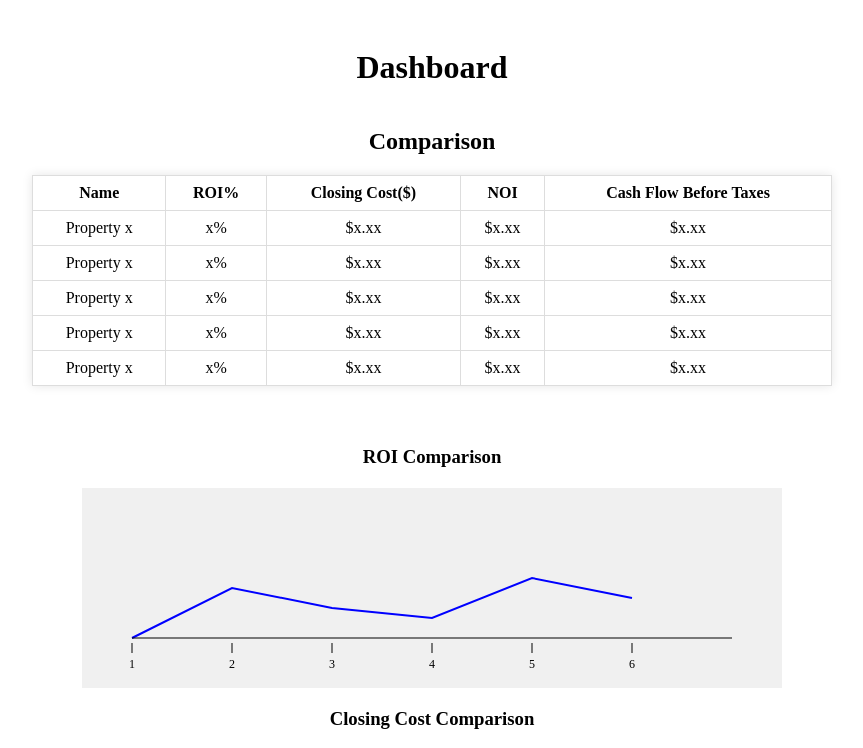
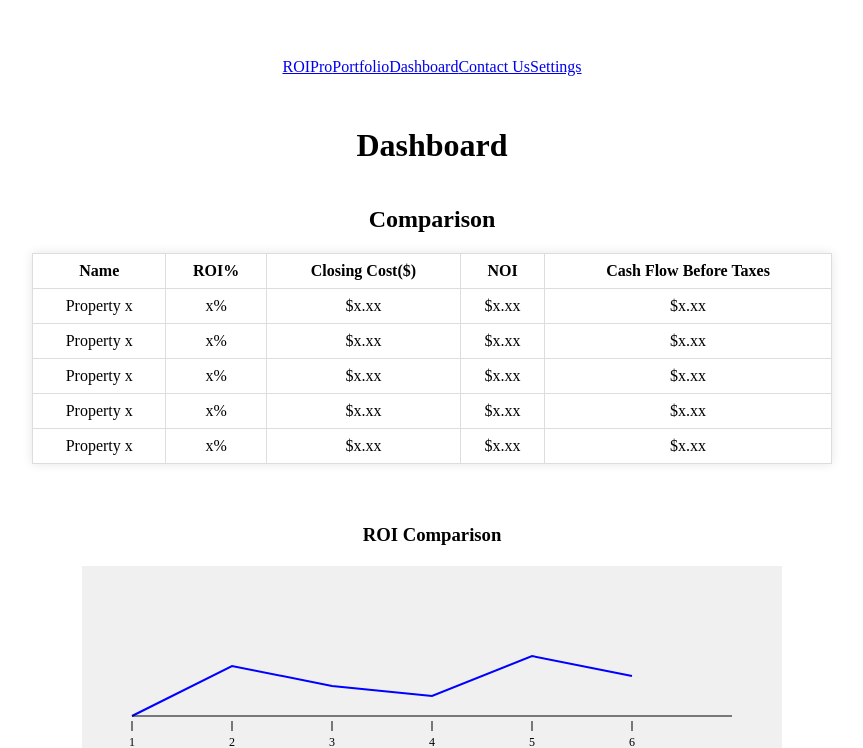
Before and after one commit to VanshZ/Capstone, a Next.js app: page /dashboard in a window 1280 px wide. Shown: the top 748 px of the page, without its empty margins (228-1091 px from the left). Built offline with nearby package versions, Linux system fonts and the light colour scheme.

Commit message:
added navbar too every page

```diff
--- a/pages/contact-us.tsx
+++ b/pages/contact-us.tsx
@@ -1,4 +1,5 @@
 import React from 'react';
+import { MainNav } from "@/components/main-nav";
 
 const Portfolio: React.FC = () => {
   const backgroundStyle = {
@@ -19,6 +20,7 @@ const Portfolio: React.FC = () => {
 
   return (
     <div style={backgroundStyle}>
+    <MainNav className="mx-6" />
       <h1>Contact Us</h1>
       <div style={textBoxStyle}>
         <p>Founders of ROIPro, contact us using our emails below!</p>
--- a/pages/dashboard.tsx
+++ b/pages/dashboard.tsx
@@ -1,5 +1,5 @@
 import React from 'react';
-
+import { MainNav } from "@/components/main-nav";
 
 const Portfolio: React.FC = () => {
   // Placeholder data structure
@@ -12,6 +12,13 @@ const Portfolio: React.FC = () => {
   });
 
   // Inline styles
+
+  const navbarStyles = {
+    display: "flex",
+    justifyContent: "center",
+    width: '100%',
+    padding: '30px'
+  }
   const containerStyles = {
     display: 'flex',
     flexDirection: 'column',
@@ -47,6 +54,9 @@ const Portfolio: React.FC = () => {
 
   return (
     <div style={containerStyles}>
+        <div style={navbarStyles}>
+            <MainNav className="mx-6" />
+        </div>
       <h1>Dashboard</h1>
       <h2>Comparison</h2>
       <table style={tableStyles}>
--- a/pages/settings.tsx
+++ b/pages/settings.tsx
@@ -1,4 +1,5 @@
 import React from 'react';
+import { MainNav } from "@/components/main-nav";
 
 const Portfolio: React.FC = () => {
   return (
```
